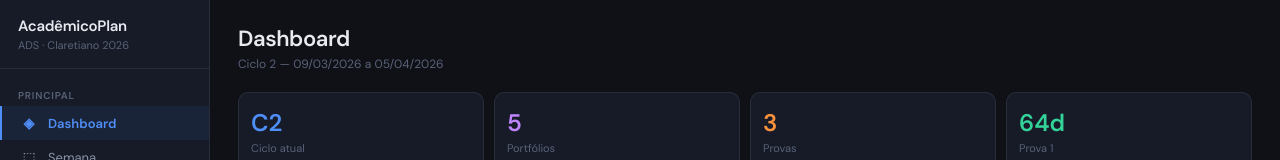
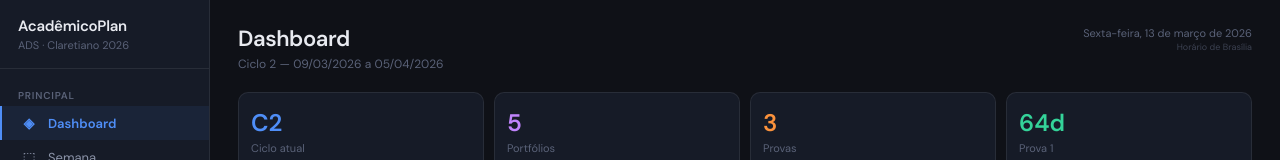
Before and after one commit to LucasFerreira-tech/claretiano-studies, a React (Vite) app: page /#/ in a window 1280 px wide. Shown: the top 160 px of the page. Built offline with nearby package versions, Linux system fonts and the light colour scheme.

Commit message:
feat: relogio brasilia no dashboard

```diff
--- a/src/pages/Dashboard.jsx
+++ b/src/pages/Dashboard.jsx
@@ -1,3 +1,4 @@
+import { useState, useEffect } from 'react'
 import { CYCLES, PORTFOLIOS, EXAMS } from '../data/academicData'
 import { daysUntil, fmtFull, daysColor, currentCycle } from '../utils'
 import { DISC } from '../utils'
@@ -15,7 +16,19 @@
 
 const discProgress = { SO:38, DPE:32, AMT:28, ANT:25 }
 
+function useBrasiliaTime() {
+  const [now, setNow] = useState(new Date())
+  useEffect(() => {
+    const t = setInterval(() => setNow(new Date()), 1000)
+    return () => clearInterval(t)
+  }, [])
+  const str = now.toLocaleString('pt-BR', { timeZone:'America/Sao_Paulo', weekday:'long', day:'2-digit', month:'long', year:'numeric', hour:'2-digit', minute:'2-digit', second:'2-digit' })
+  // Capitaliza primeira letra
+  return str.charAt(0).toUpperCase() + str.slice(1)
+}
+
 export default function Dashboard() {
+  const datetime = useBrasiliaTime()
 
   return (
     <div className="page-enter">
@@ -25,6 +38,15 @@
           <p style={{ fontSize:12, color:'var(--text3)', marginTop:3 }}>
             {cycle.label} — {fmtFull(cycle.start)} a {fmtFull(cycle.end)}
           </p>
+        </div>
+        <div style={{ textAlign:'right', flexShrink:0 }}>
+          <div style={{ fontSize:20, fontWeight:700, color:'var(--accent)', fontFamily:'var(--mono)', letterSpacing:'0.02em' }}>
+            {datetime.split(', ')[2]?.split(' às ')[1] || ''}
+          </div>
+          <div style={{ fontSize:11, color:'var(--text3)', marginTop:2 }}>
+            {datetime.split(', ')[0]}, {datetime.split(', ')[1]?.split(' às ')[0]}
+          </div>
+          <div style={{ fontSize:9, color:'var(--text3)', marginTop:1, opacity:0.6 }}>Horário de Brasília</div>
         </div>
       </div>
 
```
